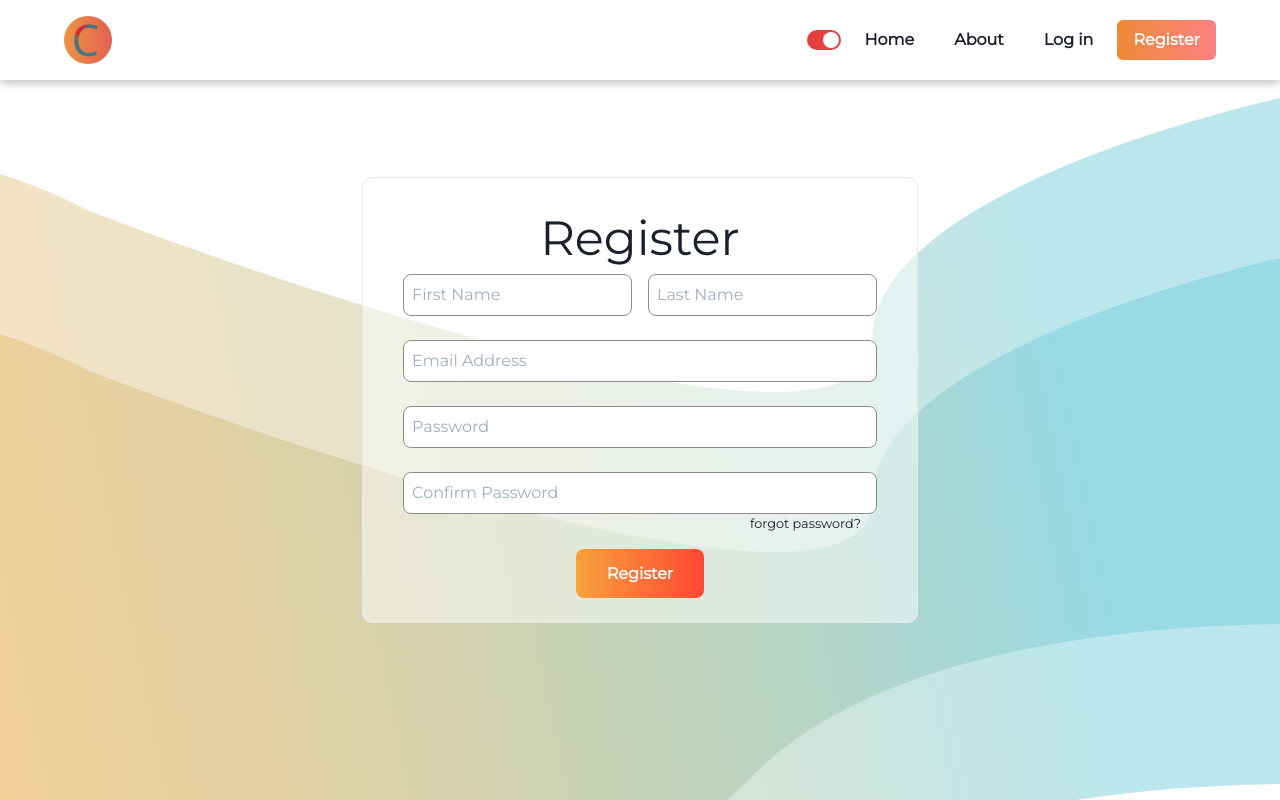
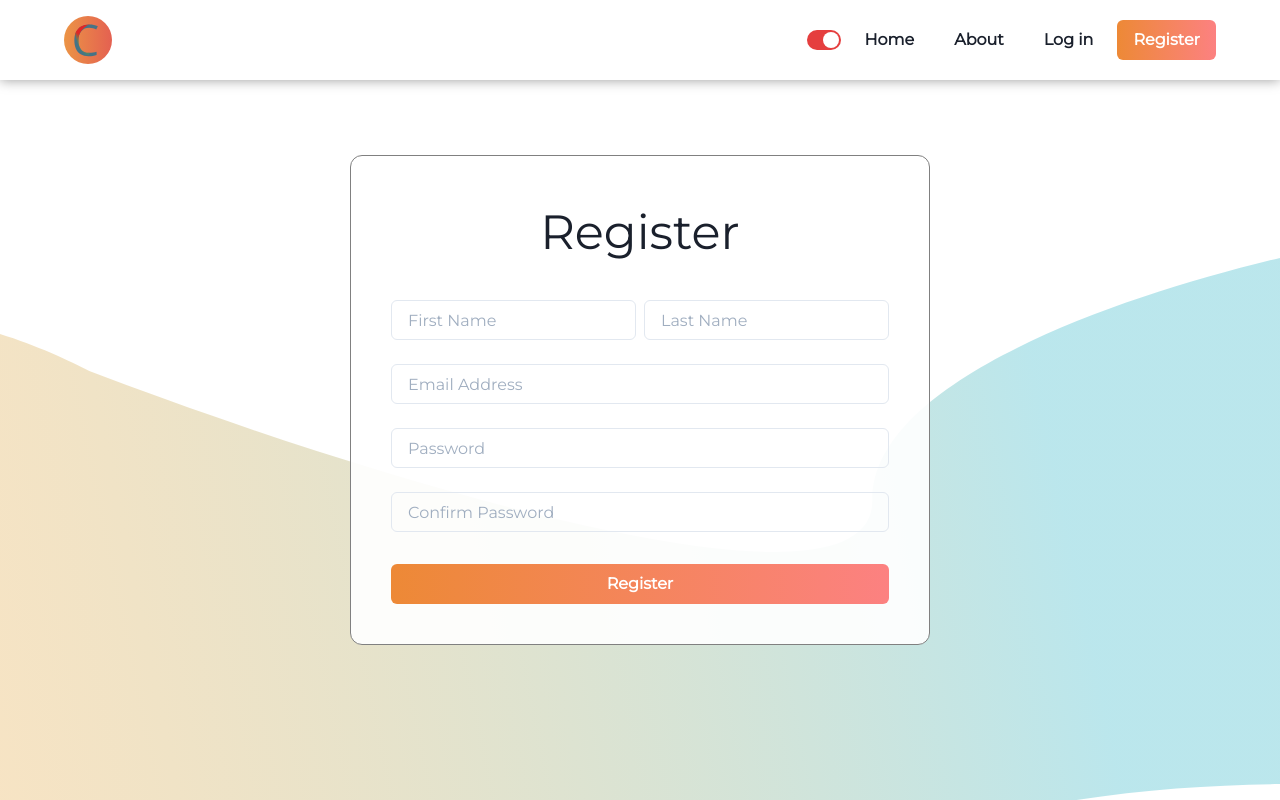
Before and after one commit to jermainejanszen/carta, a Next.js app: page /register in a window 1280 px wide. Built offline with nearby package versions, Linux system fonts and the light colour scheme.

Commit message:
added chakra to register page

```diff
--- a/pages/login/index.tsx
+++ b/pages/login/index.tsx
@@ -13,7 +13,6 @@ import {
   FormLabel,
   FormHelperText} from '@chakra-ui/react';
 import SplashNavBar from '../../widgets/SplashNavBar';
-import styles from '../../styles/Login.module.scss';
 
 interface Props {
 
@@ -53,9 +52,7 @@ const Login = (props: Props) => {
                 Log in
               </Text>
 
-              <form
-                action=""
-                onSubmit={handleLogin}>
+              <form onSubmit={handleLogin}>
 
                 <Flex direction="column">
                   <VStack spacing="6" my="2rem">
--- a/pages/register/index.tsx
+++ b/pages/register/index.tsx
@@ -1,6 +1,18 @@
+import { useState } from 'react';
+import {
+  Text,
+  Flex,
+  VStack,
+  HStack,
+  Input,
+  InputGroup,
+  InputRightElement,
+  Button,
+  useColorModeValue,
+  FormControl,
+  FormLabel,
+  FormHelperText} from '@chakra-ui/react';
 import SplashNavBar from "../../widgets/SplashNavBar";
-import Button from "../../components/Button";
-import styles from "../../styles/Register.module.scss";
 
 interface Props {
 
@@ -8,63 +20,77 @@ interface Props {
 
 const Register = (props: Props) => {
 
+  const [showPass, setShowPass] = useState(false);
+
   const handleRegister = (e) => {
     e.preventDefault();
   }
 
+  const bg = useColorModeValue("whiteAlpha.900", "gray.700");
+
   return (
-    <div className={styles.container}>
-      <header className={styles.header}>
+    <Flex
+      direction="column"
+      alignItems="center"
+      minH="100vh">
         <SplashNavBar />
-      </header>
 
-      <div className={styles.card}>
-        <h2>Register</h2>
+        <Flex
+          flexGrow={1}
+          direction="column"
+          justifyContent="center">
+            <Flex
+              direction="column"
+              alignItems="center"
+              padding="10"
+              border="1px solid gray"
+              borderRadius="xl"
+              bg={bg}>
+                <Text fontSize="5xl">
+                  Register
+                </Text>
 
-        <form
-          className={styles.form}
-          action=""
-          id="register-form">
+                <form>
 
-          <div className={styles.formName}>
-            <input
+                  <Flex direction="column">
+                    <VStack spacing="6" my="2rem">
+                      <HStack>
+                        <Input
                           placeholder="First Name"
                           type="text"
                           name="firstname"
                           autoCorrect="off" />
-            <input
+                        <Input
                           placeholder="Last Name"
                           type="text"
                           name="lastname"
                           autoCorrect="off" />
-          </div>
-
-          <input
+                      </HStack>
+                      <Input
                         placeholder="Email Address"
                         type="email"
                         name="email" />
-          <input
+                      <Input
                         placeholder="Password"
                         type="password"
                         name="password"
                         autoComplete="off" />
-          <input
+                      <Input
                         placeholder="Confirm Password"
                         type="password"
                         name="confirmpassword"
                         autoComplete="off" />
-
-          <p className={styles.forgotPass}>forgot password?</p>
-
+                    </VStack>
                     <Button
-            palette="primary"
+                      variant="primary"
                       onClick={handleRegister}>
                         Register
                     </Button>
-
+                  </Flex>
                 </form>
-      </div>
-    </div>
+            </Flex>
+        </Flex>
+    </Flex>
   )
 }
 
```
Lines whose indentation alone changed are shown as unchanged.
